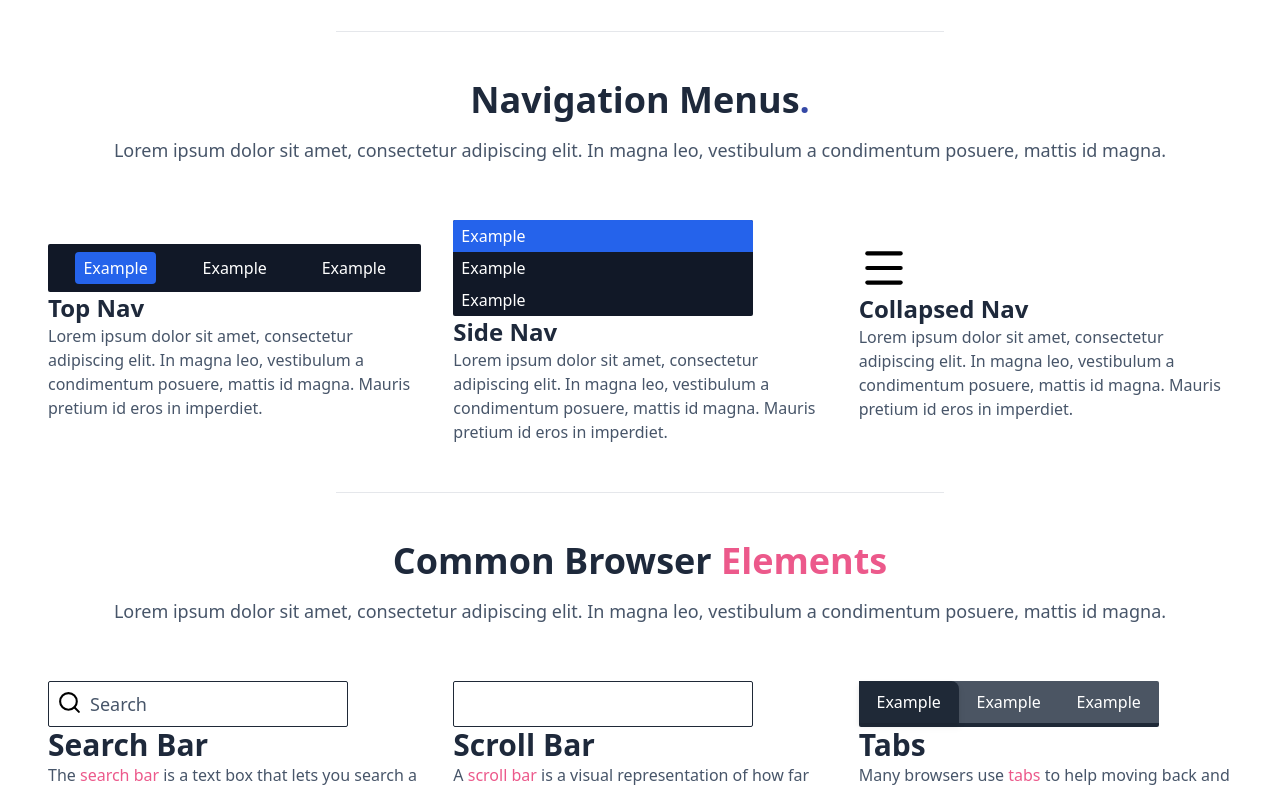
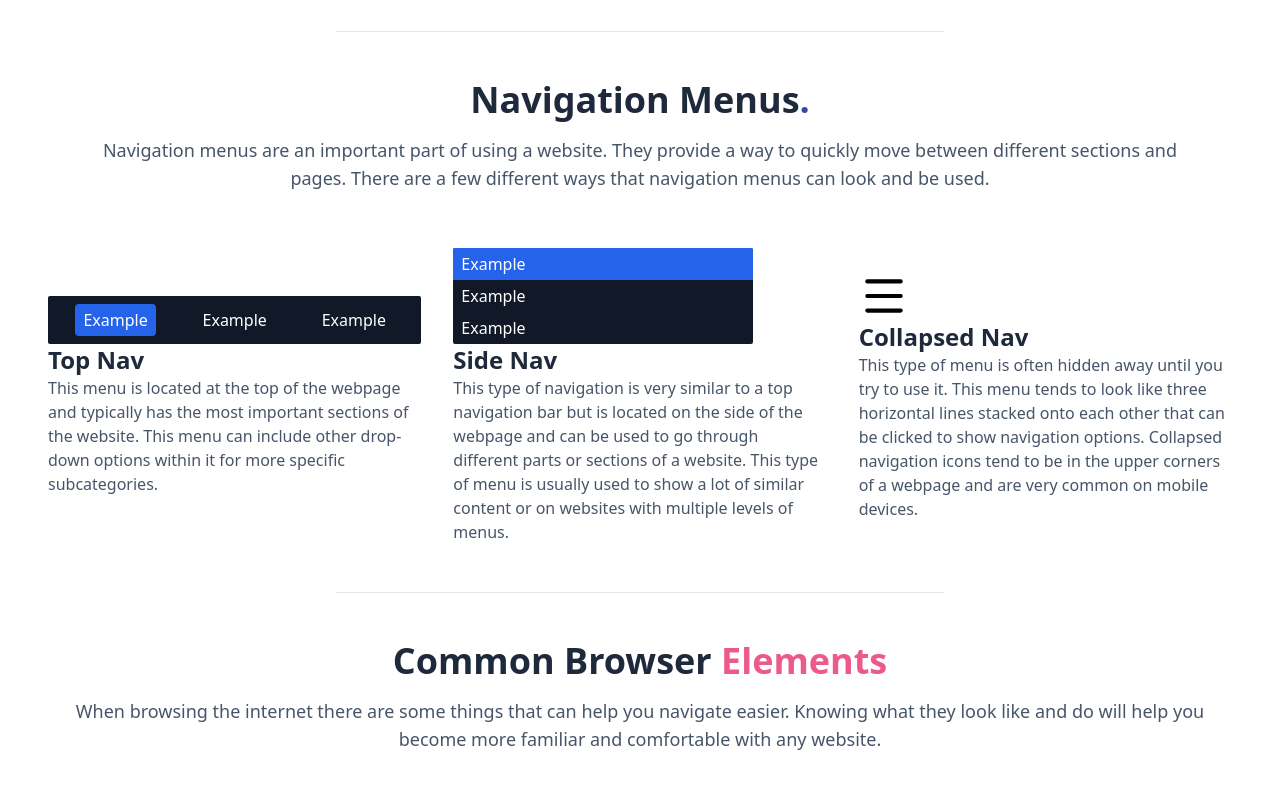
Before and after one commit to j-cleme/capstone_teaching-tech-lit, a SvelteKit app: page /browsers in a window 1280 px wide. Shown: the part 1180-1971 px from the top of the page. Built offline with nearby package versions, Linux system fonts and the light colour scheme.

Commit message:
Added new descriptions to Browsers

```diff
--- a/src/routes/browsers/+page.svelte
+++ b/src/routes/browsers/+page.svelte
@@ -86,9 +86,10 @@
 	<h2 class="text-slate-800 text-4xl font-semibold">
 		Navigation Menus<span class="text-[#3549A6]">.</span>
 	</h2>
-	<p class="text-slate-600 my-4 text-lg">
-		Lorem ipsum dolor sit amet, consectetur adipiscing elit. In magna leo, vestibulum a condimentum
-		posuere, mattis id magna.
+	<p class="text-slate-600 my-4 text-lg max-w-[110ch] text-center">
+		Navigation menus are an important part of using a website. They provide a way to quickly move
+		between different sections and pages. There are a few different ways that navigation menus can
+		look and be used.
 	</p>
 	<div class="md:grid md:grid-cols-3 w-full content-center items-center my-6">
 		<div class="p-4 m-auto h-full grid">
@@ -96,19 +97,20 @@
 				<div class=" bg-gray-900 flex flex-row justify-around p-2 rounded-sm">
 					<!-- svelte-ignore a11y-invalid-attribute -->
 					<a
-						href="#"
+						href=""
 						aria-hidden="true"
 						class="text-white py-1 px-2 mx-1 bg-blue-600 rounded hover:bg-blue-500">Example</a
 					>
 					<!-- svelte-ignore a11y-invalid-attribute -->
-					<a href="#" class="text-white py-1 px-2 mx-1 hover:bg-blue-600 hover:rounded">Example</a>
+					<a href="" class="text-white py-1 px-2 mx-1 hover:bg-blue-600 hover:rounded">Example</a>
 					<!-- svelte-ignore a11y-invalid-attribute -->
-					<a href="#" class="text-white py-1 px-2 mx-1 hover:bg-blue-600 hover:rounded">Example</a>
+					<a href="" class="text-white py-1 px-2 mx-1 hover:bg-blue-600 hover:rounded">Example</a>
 				</div>
 				<h1 class=" text-2xl text-slate-800 font-semibold ">Top Nav</h1>
 				<p class="text-slate-600 max-w-[45ch]">
-					Lorem ipsum dolor sit amet, consectetur adipiscing elit. In magna leo, vestibulum a
-					condimentum posuere, mattis id magna. Mauris pretium id eros in imperdiet.
+					This menu is located at the top of the webpage and typically has the most important
+					sections of the website. This menu can include other drop-down options within it for more
+					specific subcategories.
 				</p>
 			</div>
 		</div>
@@ -125,8 +127,10 @@
 			</div>
 			<h1 class=" text-2xl text-slate-800 font-semibold ">Side Nav</h1>
 			<p class="text-slate-600 max-w-[45ch]">
-				Lorem ipsum dolor sit amet, consectetur adipiscing elit. In magna leo, vestibulum a
-				condimentum posuere, mattis id magna. Mauris pretium id eros in imperdiet.
+				This type of navigation is very similar to a top navigation bar but is located on the side
+				of the webpage and can be used to go through different parts or sections of a website. This
+				type of menu is usually used to show a lot of similar content or on websites with multiple
+				levels of menus.
 			</p>
 		</div>
 		<div class="p-4 m-auto h-full grid">
@@ -134,8 +138,10 @@
 				<Menu size={50} />
 				<h1 class=" text-2xl text-slate-800 font-semibold ">Collapsed Nav</h1>
 				<p class="text-slate-600 max-w-[45ch]">
-					Lorem ipsum dolor sit amet, consectetur adipiscing elit. In magna leo, vestibulum a
-					condimentum posuere, mattis id magna. Mauris pretium id eros in imperdiet.
+					This type of menu is often hidden away until you try to use it. This menu tends to look
+					like three horizontal lines stacked onto each other that can be clicked to show navigation
+					options. Collapsed navigation icons tend to be in the upper corners of a webpage and are
+					very common on mobile devices.
 				</p>
 			</div>
 		</div>
@@ -144,9 +150,9 @@
 	<h2 class="text-slate-800 text-4xl font-semibold">
 		Common Browser <span class="text-[#ec598b]">Elements</span>
 	</h2>
-	<p class="text-slate-600 my-4 text-lg">
-		Lorem ipsum dolor sit amet, consectetur adipiscing elit. In magna leo, vestibulum a condimentum
-		posuere, mattis id magna.
+	<p class="text-slate-600 my-4 text-lg max-w-[110ch] text-center">
+		When browsing the internet there are some things that can help you navigate easier. Knowing what
+		they look like and do will help you become more familiar and comfortable with any website.
 	</p>
 	<div class="md:grid md:grid-cols-3 w-full my-6">
 		<div class="flex flex-col p-4 m-auto h-full">
```
